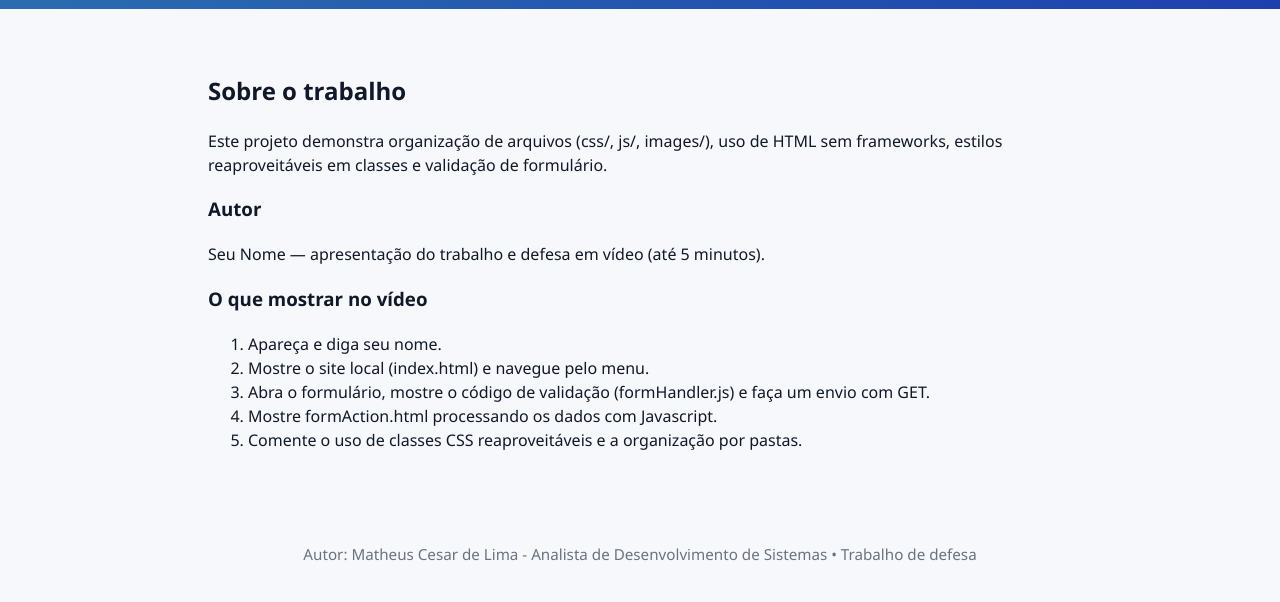
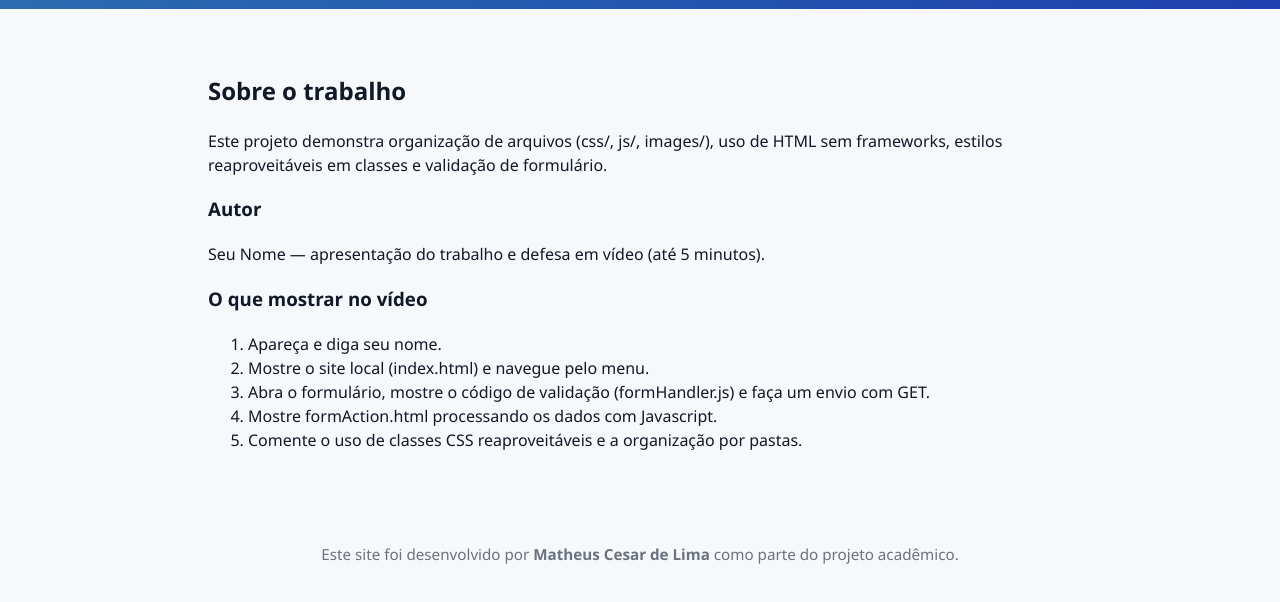
Before and after one commit to MattKeita/meusite.PUC, a plain HTML site: page about.html in a window 1280 px wide. Shown: the part 106-708 px from the top of the page. Drawn offline with Linux system fonts and the light colour scheme; files that its build step writes are made by us from their sources; files whose address does not match are found by name.

Commit message:
Update about.html

```diff
--- a/about.html
+++ b/about.html
@@ -41,7 +41,7 @@
   </main>
 
   <footer class="site-footer">
-    <p>Autor: Matheus Cesar de Lima - Analista de Desenvolvimento de Sistemas • Trabalho de defesa</p>
+    <p>Este site foi desenvolvido por <strong>Matheus Cesar de Lima</strong> como parte do projeto acadêmico.</p>
   </footer>
 </body>
 </html>
```
